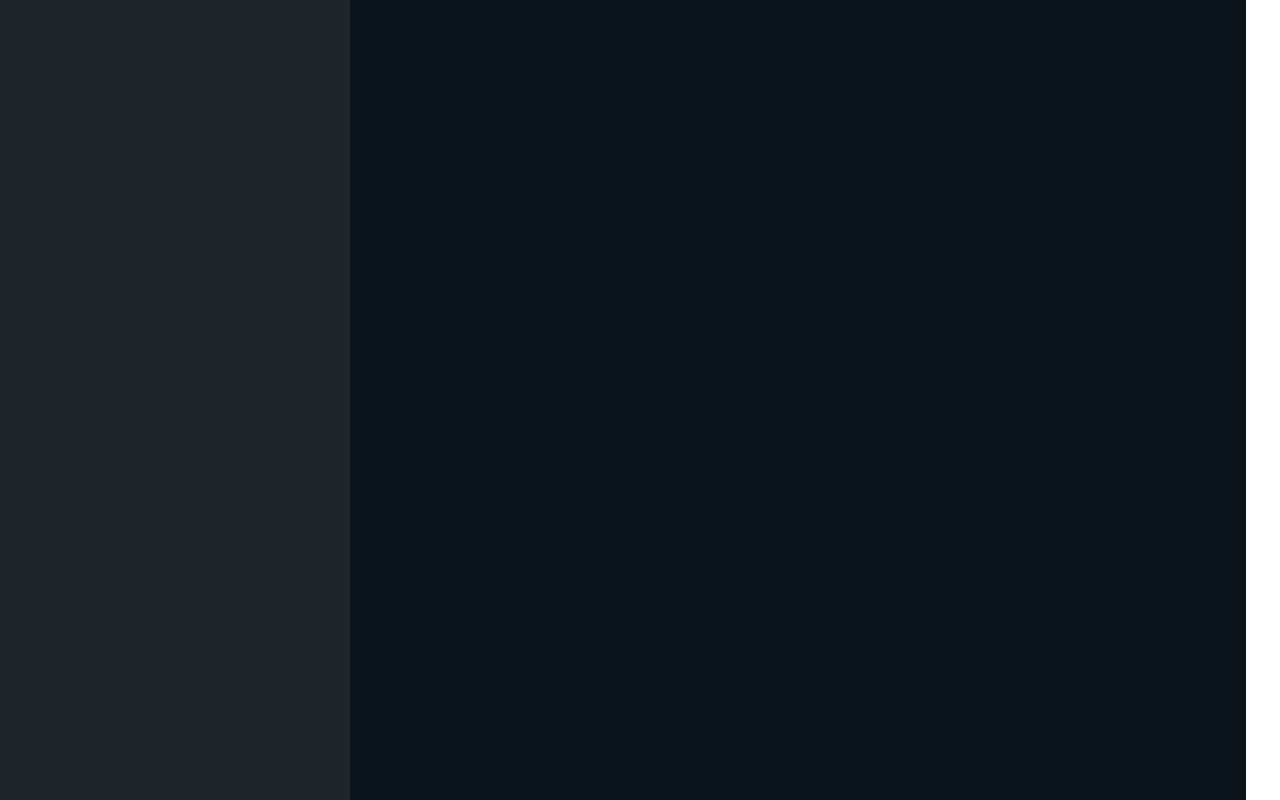
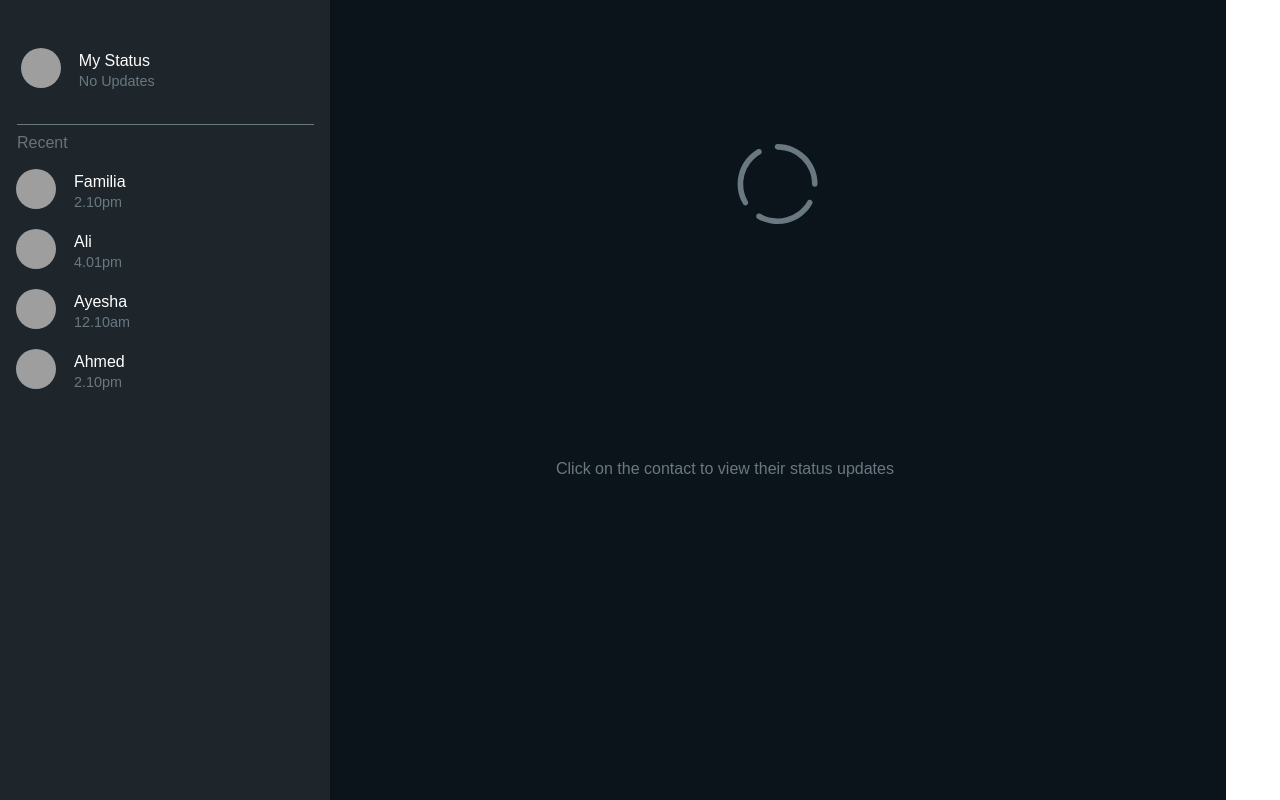
Before and after one commit to hsuntariq/whatsapp_frontend, a React (Vite) app: page /status in a window 1280 px wide. Built offline with nearby package versions, Linux system fonts and the light colour scheme; grey boxes are pictures that could not be loaded.

Commit message:
completed status window

```diff
--- a/src/App.jsx
+++ b/src/App.jsx
@@ -6,6 +6,7 @@ import MessageScreen from "./MessageScreen";
 import Home from "./Home";
 import Register from './Register';
 import StatusSidebar from './StatusSidebar';
+import Status from './Status';
 
 
 
@@ -16,7 +17,8 @@ const App = () => {
     <Router>
       <Routes>
           <Route path='/register' element={<Register />} />
-          <Route path='/status' element={<StatusSidebar />} />
+          <Route path='/status' element={<StatusSidebar />}></Route>
+          <Route path='status/status-content/:id' element = {<Status/>} />
           <Route path='/message/:id' element = {<MessageScreen/>} />
           <Route path='/' element = {<Home/>} />
       </Routes>
--- a/src/Header.jsx
+++ b/src/Header.jsx
@@ -4,6 +4,8 @@ import { BsChatLeftTextFill } from 'react-icons/bs'
 import { MdGroup } from 'react-icons/md';
 import { FaEllipsisV } from 'react-icons/fa';
 import { FiCircle } from 'react-icons/fi';
+import { AiOutlineLoading } from 'react-icons/ai';
+import { Link } from 'react-router-dom';
 
 const Header = () => {
   return (
@@ -12,10 +14,17 @@ const Header = () => {
             <div className="avatar">
           <BiSolidUserCircle />
             </div>
-            <div className="icons">
+            <div className="icons" >
                   <BsChatLeftTextFill />
                   <MdGroup/>
-                  <FiCircle/>
+                  <Link to='/status' style={{color:'white',textDecoration:'none'}}>
+
+                  <div className="status-icons" style={{position:'relative',marginRight:'1rem'}}>
+                    <AiOutlineLoading className='icon icon1' style={{position:'absolute'}} />
+                    <AiOutlineLoading className='icon icon2' style={{position:'absolute'}}/>
+                    <AiOutlineLoading className='icon icon3' style={{position:'absolute'}}/>
+                  </div>
+                  </Link>
                   <FaEllipsisV/>
             </div>
          </div>
--- a/src/MessageBar.jsx
+++ b/src/MessageBar.jsx
@@ -3,9 +3,9 @@ import { Container } from "react-bootstrap"
 const MessageBar = () => {
   return (
     <>
-        <Container className='message-bar'>
+        <div className='message-bar'>
 
-        </Container>
+        </div>
     </>
   )
 }
--- /dev/null
+++ b/src/RecentStatus.jsx
@@ -0,0 +1,26 @@
+import { Link } from "react-router-dom"
+
+const RecentStatus = ({id,name,image,time}) => {
+  return (
+    <>
+        <Link to={`status-content/${id}`} style={{color:'white',textDecoration:'none'}}>
+
+        <div className="status-item" style={{padding:'0.5rem 0',margin:0}}>
+              <div className="status-user">
+                <img src={image} alt="" />
+              </div>
+              <div className="status-details">
+                <div className="user-name">
+                  <h4>{name}</h4>
+                </div>
+                <div className="status-time">
+                  <p>{time}</p>
+                </div>
+              </div>
+            </div>
+            </Link>
+    </>
+  )
+}
+
+export default RecentStatus
--- /dev/null
+++ b/src/Status.jsx
@@ -0,0 +1,37 @@
+import { BiArrowBack } from 'react-icons/bi'
+import { AiOutlineClose } from 'react-icons/ai'
+
+import {Link, useParams} from 'react-router-dom'
+import { data } from './data';
+const Status = () => {
+    const { id } = useParams();
+    const user = data.find(user => user?.id === id);
+  return (
+    <>
+        <div className="status-screen">
+              <div className="overlay">
+                  <Link to='/status' style={{color:'white',textDecoration:'none'}}>
+                  <BiArrowBack style={{fontSize:'2rem',position:'absolute',top:'10px',left:'20px'}} />
+                  </Link>
+                  <Link to='/' style={{color:'white',textDecoration:'none'}}>
+                      <AiOutlineClose style={{ fontSize: '2rem', position: 'absolute', right: '20px', top: '10px' }} />
+                      </Link>
+                  <div className="status-image">
+                    <div className="user-status-details">
+                        <div className="user-image">
+                            <img src={user?.image} alt="" />
+                        </div>
+                        <div className="user-name">
+                                <h4>{user?.name}</h4>
+                                <p>{user?.time}</p>
+                        </div>
+                      </div>
+                    <img src="https://plus.unsplash.com/premium_photo-1672136996764-96ad5bf50a8c?ixlib=rb-4.0.3&ixid=M3wxMjA3fDB8MHxwaG90by1yZWxhdGVkfDE2fHx8ZW58MHx8fHx8&w=1000&q=80" alt="" />
+                </div>
+            </div>
+        </div>
+    </>
+  )
+}
+
+export default Status
--- a/src/StatusSidebar.jsx
+++ b/src/StatusSidebar.jsx
@@ -1,14 +1,48 @@
-import {AiOutlineLoading} from 'react-icons/ai'
+import {AiOutlineClose, AiOutlineLoading} from 'react-icons/ai'
+import RecentStatus from './RecentStatus'
+import {data} from './data.js'
+import { Link } from 'react-router-dom'
 const StatusSidebar = () => {
   return (
     <>
     <main>
         <div className="status-sidebar">
+            <div className="status-item">
+              <div className="status-user">
+                <img src="https://images.unsplash.com/photo-1633332755192-727a05c4013d?ixlib=rb-4.0.3&ixid=M3wxMjA3fDB8MHxzZWFyY2h8Mnx8dXNlcnxlbnwwfHwwfHx8MA%3D%3D&w=1000&q=80" alt="" />
+              </div>
+              <div className="status-details">
+                <div className="user-name">
+                  <h4>My Status</h4>
+                </div>
+                <div className="status-time">
+                  <p>No Updates</p>
+                </div>
+              </div>
+            </div>
+              <hr style={{width:'90%',border:'none',height:'1px',background:'#697881',margin:'auto'}} />
+
+              <p style={{color:'#6d7276',margin:'0.5rem 1rem'}}>Recent</p>
+
+              {/*  map over the statuses */}
+            {data.map((status)=>{
+              return <RecentStatus key={status.id} {...status} />
+            })}
 
         </div>
         <div className="status-media">
+              <Link to='/' style={{color:'white',textDecoration:'none'}}>
+                  <AiOutlineClose style={{ fontSize: '2rem', position: 'absolute', right: '20px', top: '10px' }} />
+              </Link>
             <div className="status-content">
-
+              <div className="status-icons">
+                <AiOutlineLoading className='icon icon1'/>
+                <AiOutlineLoading className='icon icon2'/>
+                <AiOutlineLoading className='icon icon3'/>
+              </div>
+                <div className="text">
+                  <p style={{width:'max-content'}}>Click on the contact to view their status updates</p>
+                </div>
             </div>
         </div>
     </main>
--- a/src/assets/styles.css
+++ b/src/assets/styles.css
@@ -26,7 +26,9 @@ main{
     height: 100vh;
 }
 .message-bar{
-    width: 70% !important;
+    /* width: 70% !important; */
+    flex:1;
+    min-width:0;
     background-image: url('./whatsapp.PNG');
     background-position: center center;
     height: 100vh;
@@ -340,9 +342,10 @@ color: #01B29D;
     height:100vh;
     position:sticky;
     top:0;
-    min-width:350px;
+    min-width:330px;
     max-width:350px;
-    background:rgb(30,38,44)
+    background:rgb(30,38,44);
+    overflow-y: scroll;
 }
 
 .status-media{
@@ -350,3 +353,122 @@ color: #01B29D;
     min-width:500px;
     background:rgb(11,20,26)
 }
+
+.status-content{
+    position:relative;
+    width:50%;
+    margin:auto;
+    height:60%;
+    display:flex;
+    align-content: flex-end;
+    align-items: center;
+
+}
+.status-content .icon{
+    font-size:5rem;
+    position: absolute;
+    color:#697881;
+    top:30%;
+    width:40%;
+    left:30%;
+}
+
+.icon2{
+    transform: rotate(120deg);
+}
+.icon3{
+    transform: rotate(240deg);
+}
+
+.status-content .text{
+margin-top:auto;
+color: #697881;
+}
+
+.status-user img{
+    width:40px;
+    height: 40px;
+    object-fit: cover;
+    border-radius: 50%;
+    margin-left: 1rem;
+}
+
+.status-item{
+    margin-top:1rem;
+    display: flex;
+    gap: 1rem;
+    align-items:center;
+    padding:2rem 0.3rem;
+    cursor: pointer;
+}
+.status-item:hover{
+    background-color: #2A3942;
+}
+
+.status-item p{
+    color: #697881;
+    font-size:0.9rem;
+}
+.status-item h4{
+    font-weight: 400;
+}
+
+.status-sidebar::-webkit-scrollbar{
+    width:4px
+}
+.status-sidebar::-webkit-scrollbar-thumb{
+    background: #697881;
+}
+
+.status-screen{
+    background-image:url('./whatsapp.PNG');
+    width:100vw;
+    height:100vh;
+    overflow: hidden !important;
+}
+.overlay {
+    position: absolute;
+    top: 0;
+    left: 0;
+    width: 100%;
+    height: 100%;
+    backdrop-filter: blur(20px);
+}
+.status-image{
+    height:100vh;
+    width:60%;
+    margin:auto;
+
+}
+.status-image img{
+
+    height:90%;
+    object-fit: contain;
+    width:100%;
+    display:flex;
+}
+
+.status-image{
+    position:relative;
+}
+
+.user-image img{
+    width:50px;
+    height: 50px;
+    border-radius:50%;
+    object-fit:cover;
+}
+
+.user-status-details{
+display:flex;
+position:absolute;
+top:10px;
+left:20%;
+gap:0.5rem;
+}
+
+.user-status-details p{
+    color:#697881;
+    font-size: 0.9rem;
+    font-weight:normal
+}
```
Also changed, not shown: vite.config.js.timestamp-1692093220610-64079cc33d9f2.mjs (deleted, +0 -10 lines), src/assets/status.PNG (added).
